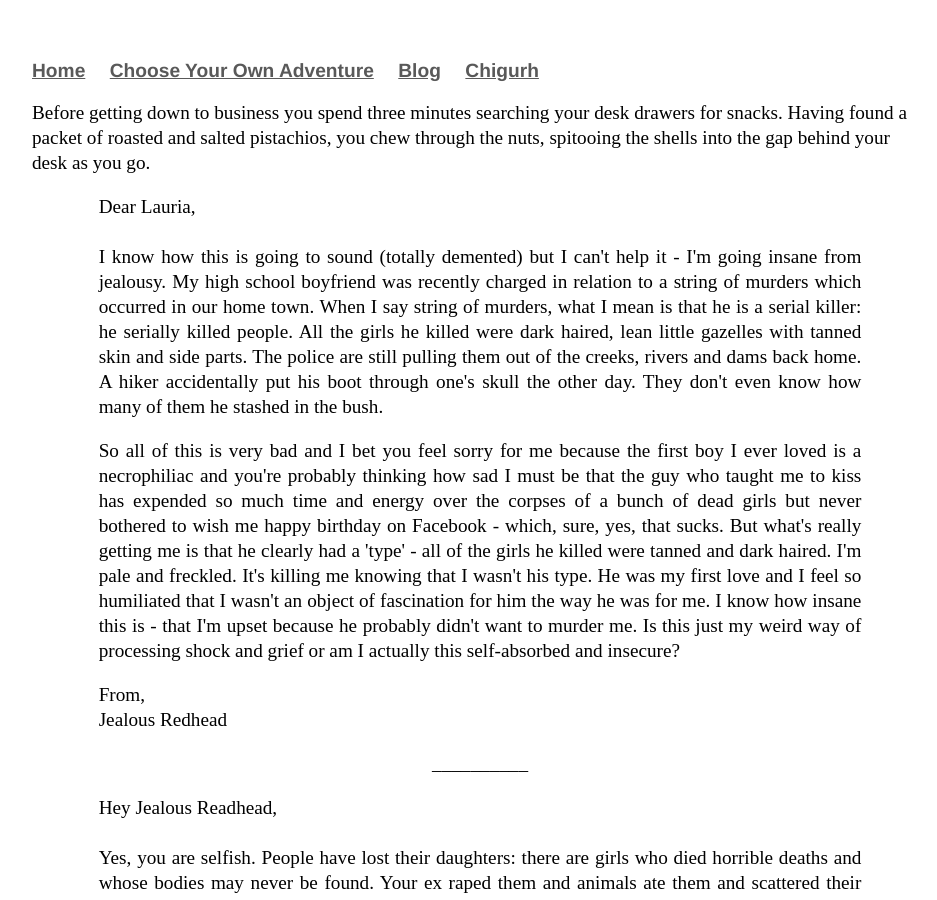
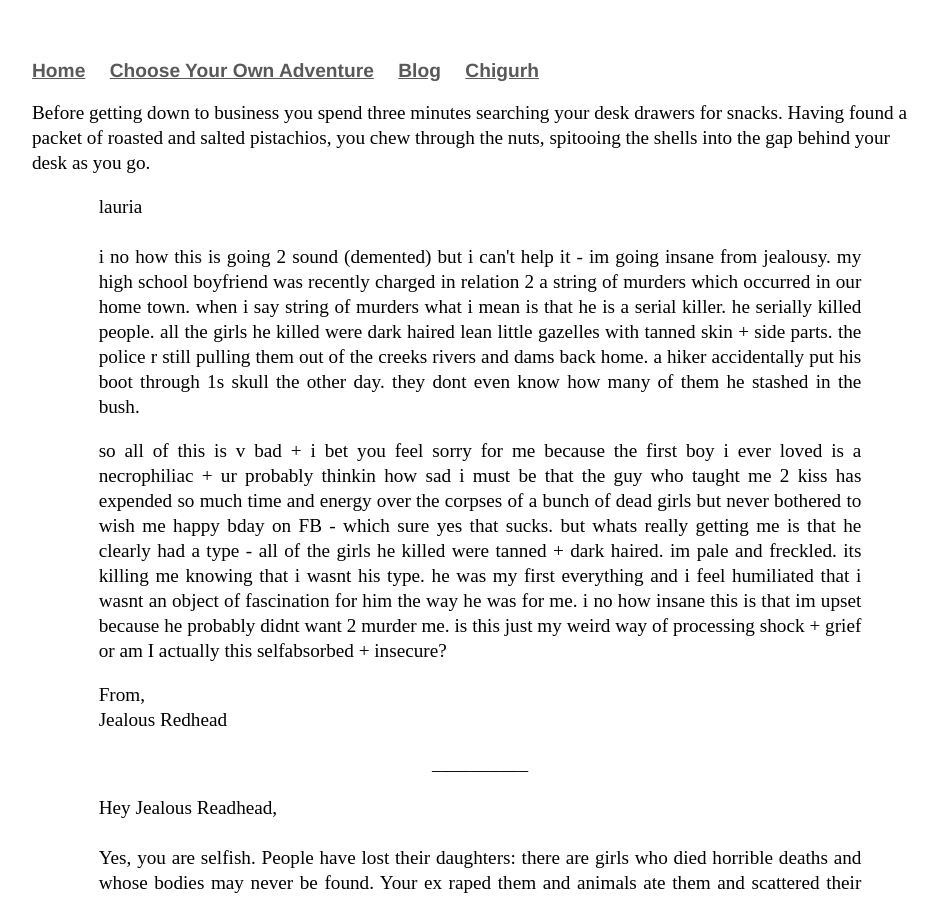
Before and after one commit to Pinelife/pinelife.github.io, a Jekyll site: the page built from Hellhole/Room7.html, in a window 1280 px wide and 900 px high. Shown: the whole window, without its empty margins (160-1097 px from the left). Built offline with Jekyll 4.4.1, drawn with Linux system fonts in a browser that asks for light colours.

Commit message:
Update Room7.html

```diff
--- a/Hellhole/Room7.html
+++ b/Hellhole/Room7.html
@@ -10,20 +10,20 @@ Before getting down to business you spend three minutes searching your desk draw
 <p>
 </p>
 <p style="text-align:justify" class="indented">
-  Dear Lauria,<br/>
+  lauria<br/>
   <br/>
- I know how this is going to sound (totally demented) but I can't help it - I'm going insane from jealousy. My high school boyfriend was recently
-  charged in relation to a string of murders which occurred in our home town. When I say string of murders, what I mean is that he is a serial killer:
-  he serially killed people. All the girls he killed were dark haired, lean little gazelles with tanned skin and side parts. The police are still pulling them out of the creeks, rivers and dams back home.
-  A hiker accidentally put his boot through one's skull the other day. They don't even know how many of them he stashed in the bush.</p>
+ i no how this is going 2 sound (demented) but i can't help it - im going insane from jealousy. my high school boyfriend was recently
+  charged in relation 2 a string of murders which occurred in our home town. when i say string of murders what i mean is that he is a serial killer.
+  he serially killed people. all the girls he killed were dark haired lean little gazelles with tanned skin + side parts. the police r still pulling them out of the creeks rivers and dams back home.
+  a hiker accidentally put his boot through 1s skull the other day. they dont even know how many of them he stashed in the bush.</p>
 <p style="text-align:justify" class="indented">
-So all of this is very bad and I bet you feel sorry for me because the first boy I ever loved is a necrophiliac and you're probably thinking
-  how sad I must be that the guy who taught me to kiss has expended so much time and energy over the corpses of a bunch of dead girls but never
-  bothered to wish me happy birthday on Facebook - which, sure, yes, that sucks. But what's really getting me is that he clearly had a
- 'type' - all of the girls he killed were tanned and dark haired. I'm pale and freckled. It's killing me knowing that I wasn't his type.
-  He was my first love and I feel so humiliated that I wasn't an object of fascination for him the way he was for me.
-  I know how insane this is - that I'm upset because he probably didn't want to murder me. Is this just my weird way of processing shock and
-  grief or am I actually this self-absorbed and insecure?
+so all of this is v bad + i bet you feel sorry for me because the first boy i ever loved is a necrophiliac + ur probably thinkin
+  how sad i must be that the guy who taught me 2 kiss has expended so much time and energy over the corpses of a bunch of dead girls but never
+  bothered to wish me happy bday on FB - which sure yes that sucks. but whats really getting me is that he clearly had a
+ type - all of the girls he killed were tanned + dark haired. im pale and freckled. its killing me knowing that i wasnt his type.
+  he was my first everything and i feel humiliated that i wasnt an object of fascination for him the way he was for me.
+  i no how insane this is that im upset because he probably didnt want 2 murder me. is this just my weird way of processing shock +
+  grief or am I actually this selfabsorbed + insecure?
 </p>
 <p style="text-align:justify" class="indented">
 From,<br/>
```
